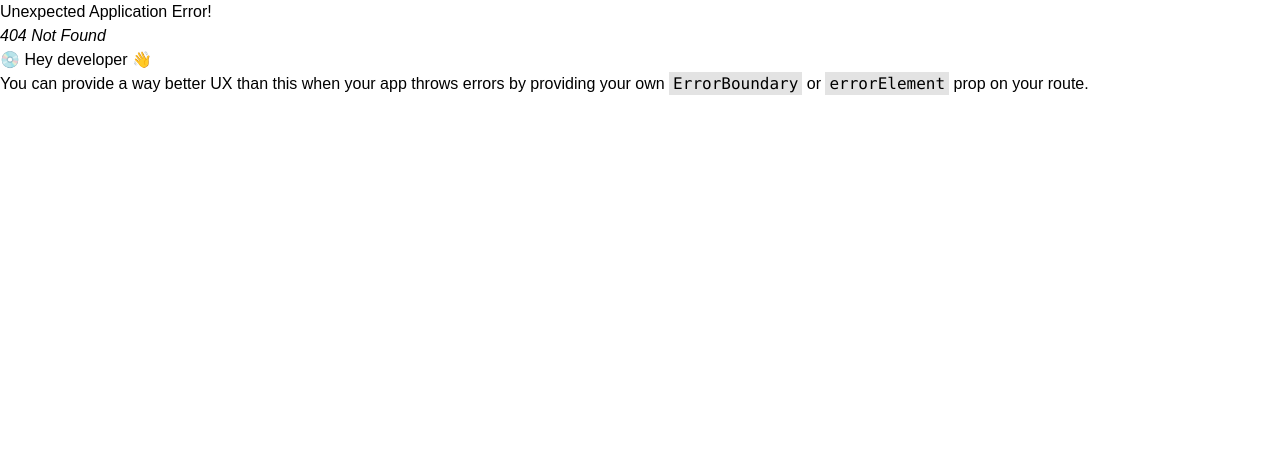
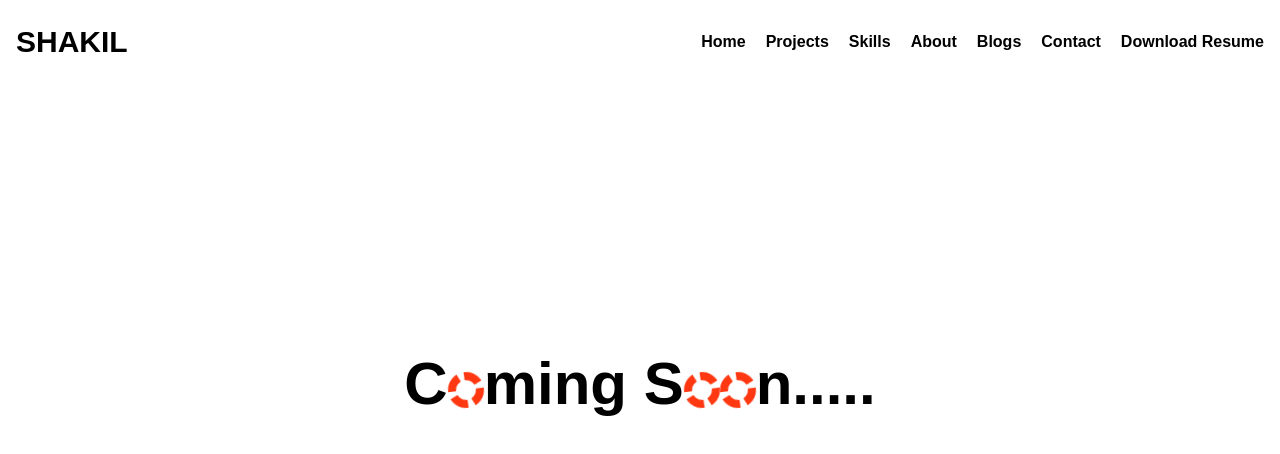
Before and after one commit to Grzafnan/Portfolio, a React (Create React App) app: page /blogs in a window 1280 px wide. Before the commit this address had no page. Shown: the top 454 px of the page. Built offline with nearby package versions, Linux system fonts and the light colour scheme.

Commit message:
fixed border

```diff
--- /dev/null
+++ b/src/Pages/Blogs/Blogs.js
@@ -0,0 +1,16 @@
+import React from 'react';
+
+const Blogs = () => {
+  return (
+    <div className='flex justify-center items-center min-h-screen -mt-[100px]'>
+      <p className='text-6xl font-bold'>C</p>
+      <div className='w-9 h-9 border-8 border-dashed rounded-full animate-spin mt-3 border-[#FF3811] '></div>
+      <p className='text-6xl font-bold'>ming S</p>
+      <div className='w-9 h-9 border-8 border-dashed rounded-full animate-spin mt-3 border-[#FF3811] '></div>
+      <div className='w-9 h-9 border-8 border-dashed rounded-full animate-spin mt-3 border-[#FF3811] '></div>
+      <p className='text-6xl font-bold'>n.....</p>
+    </div>
+  );
+};
+
+export default Blogs;
--- a/src/Pages/Navbar/Navbar.js
+++ b/src/Pages/Navbar/Navbar.js
@@ -37,6 +37,7 @@ const Navbar = () => {
             <a class="font-semibold text-gray-900 hover:text-primary dark:text-gray-500 dark:hover:text-white" href="#skills">Skills</a>
 
             <a class="font-semibold text-gray-900 hover:text-primary dark:text-gray-500 dark:hover:text-white" href="#about">About</a>
+            <Link class="font-semibold text-gray-900 hover:text-primary dark:text-gray-500 dark:hover:text-white" to="/blogs">Blogs</Link>
             <a class="font-semibold text-gray-900 hover:text-primary dark:text-gray-500 dark:hover:text-white" href="#contact">
               Contact
             </a>
--- a/src/Pages/Projects/ProjectDetails.js
+++ b/src/Pages/Projects/ProjectDetails.js
@@ -68,15 +68,15 @@ const ProjectDetails = () => {
 
       <div className='mt-10 md:flex items-center justify-center gap-7'>
         <h1 className='text-4xl font-serif mb-7 md:mb-0'>Project : {projects[0]?.name}</h1>
-        <a className="hover:opacity-90 border-2 border-[#ffb238] bg-[#ffb238] hover:bg-white py-3 px-10 lg:py-3 lg:px-14 rounded-full  text-black text-sm md:text-lg " href={projects[0]?.live} target="_blank" rel="noopener noreferrer"><button>Live</button></a>
-        <a className="hover:opacity-90 border-2 border-[#ffb238] bg-[#ffb238] hover:bg-white py-3 px-10 lg:py-3 lg:px-14 rounded-full  text-black text-sm md:text-lg " href={projects[0]?.client} target="_blank" rel="noopener noreferrer"> <button> client</button></a>
-        <a className="hover:opacity-90 border-2 border-[#ffb238] bg-[#ffb238] hover:bg-white py-3 px-10 lg:py-3 lg:px-14 rounded-full  text-black text-sm md:text-lg " href={projects[0]?.server} target="_blank" rel="noopener noreferrer"><button> server</button></a>
+        <a className="hover:opacity-90 border-2 text-white hover:text-dark border-[#0077b6] bg-[#0077b6] hover:bg-white py-3 px-10 lg:py-3 lg:px-14 rounded-full  text-black text-sm md:text-lg " href={projects[0]?.live} target="_blank" rel="noopener noreferrer"><button>Live</button></a>
+        <a className="hover:opacity-90 border-2 text-white hover:text-dark border-[#0077b6] bg-[#0077b6] hover:bg-white py-3 px-10 lg:py-3 lg:px-14 rounded-full  text-black text-sm md:text-lg " href={projects[0]?.client} target="_blank" rel="noopener noreferrer"> <button> client</button></a>
+        <a className="hover:opacity-90 border-2 text-white hover:text-dark border-[#0077b6] bg-[#0077b6] hover:bg-white py-3 px-10 lg:py-3 lg:px-14 rounded-full  text-black text-sm md:text-lg " href={projects[0]?.server} target="_blank" rel="noopener noreferrer"><button> server</button></a>
       </div>
       <div className="w-[90%] mx-auto px-10">
         <div className='mt-10'>
           <h1 className='text-4xl font-serif mb-10'>Projects feature</h1>
           <div>
-            <ul>
+            <ul className="px-6">
               {
                 projects[0]?.feature?.map((item, index) => <li className='text-start mb-2 list-decimal' key={index}>{item}</li>)
               }
@@ -86,7 +86,7 @@ const ProjectDetails = () => {
         <div className='mt-10'>
           <h1 className='text-4xl font-serif mb-10'>Projects technologies</h1>
           <div>
-            <ul>
+            <ul className="px-6">
               {
                 projects[0]?.technologies?.map((item, index) => <li className='text-start mb-2 list-decimal' key={index}>{item}</li>)
               }
--- a/src/Routes/router.js
+++ b/src/Routes/router.js
@@ -1,6 +1,7 @@
 import { createBrowserRouter } from "react-router-dom";
 
 import Main from "../layout/Main";
+import Blogs from "../Pages/Blogs/Blogs";
 import Home from "../Pages/Home/Home";
 import ProjectDetails from "../Pages/Projects/ProjectDetails";
 
@@ -14,6 +15,10 @@ export const router = createBrowserRouter([
         element: <Home />
       },
       {
+        path: '/blogs',
+        element: <Blogs />
+      },
+      {
         path: '/project/:id',
         element: <ProjectDetails />
       },
```
